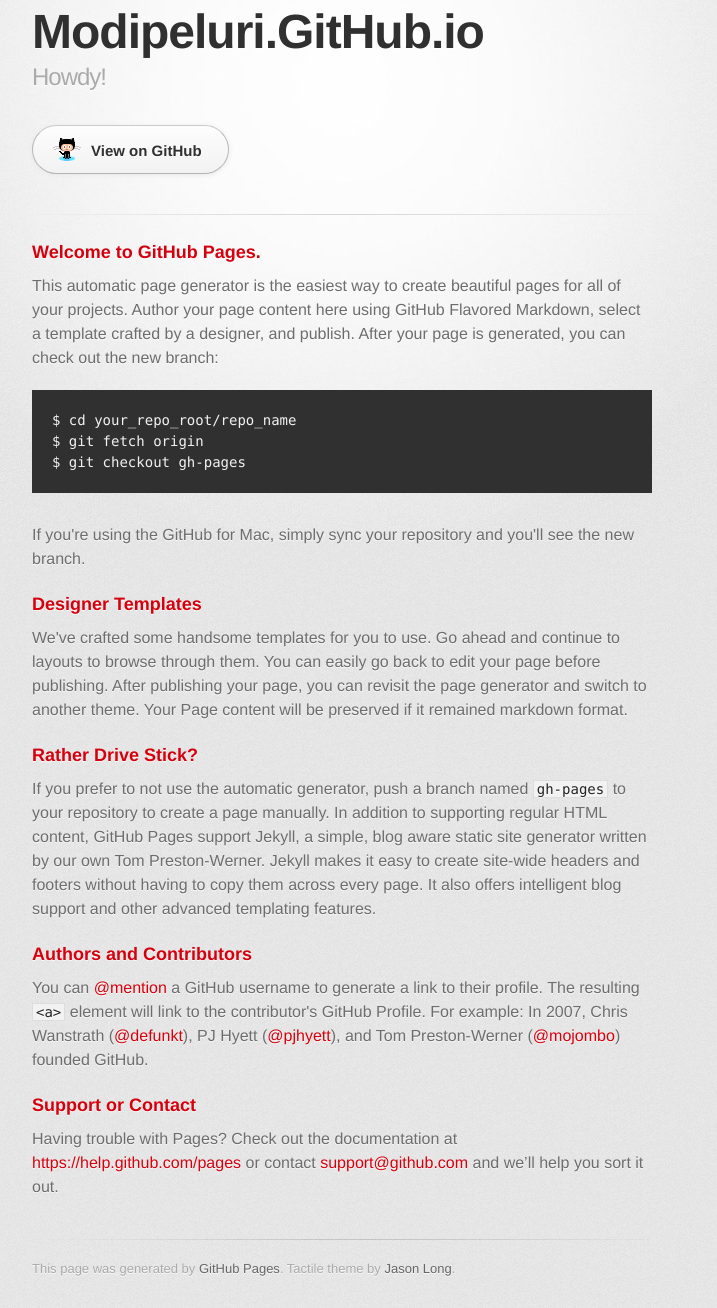
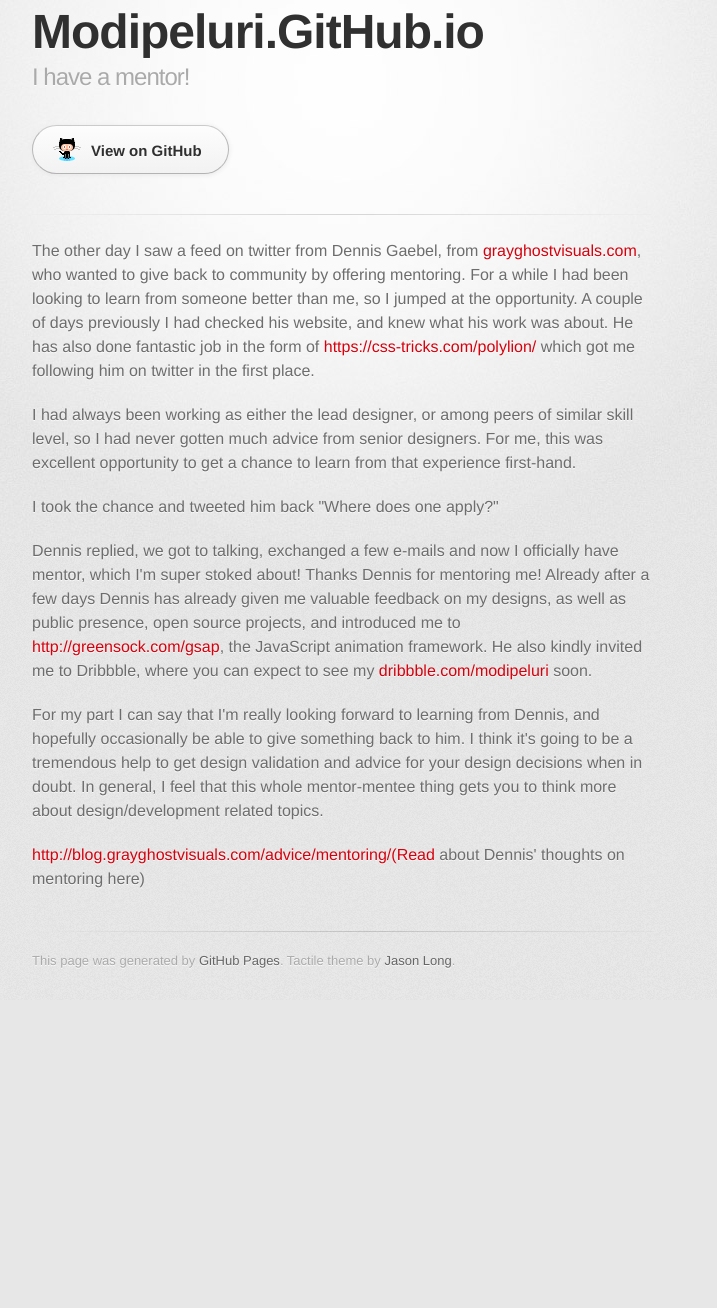
Before and after one commit to modipeluri/static.github.io, a plain HTML site: page index.html in a window 1280 px wide. Shown: the part 32-1340 px from the top of the page, without its empty margins (298-1015 px from the left). After the commit the page ends 1032 px from the top, so only its background shows below. Drawn offline with Linux system fonts and the light colour scheme; a web font is replaced by a local one.

Commit message:
Replace master branch with page content via GitHub

```diff
--- a/index.html
+++ b/index.html
@@ -19,7 +19,7 @@
 
         <header>
           <h1>Modipeluri.GitHub.io</h1>
-          <h2>Howdy!</h2>
+          <h2>I have a mentor!</h2>
         </header>
 
         <section id="downloads" class="clearfix">
@@ -29,37 +29,17 @@
         <hr>
 
         <section id="main_content">
-          <h3>
-<a id="welcome-to-github-pages" class="anchor" href="#welcome-to-github-pages" aria-hidden="true"><span class="octicon octicon-link"></span></a>Welcome to GitHub Pages.</h3>
+          <p>The other day I saw a feed on twitter from Dennis Gaebel, from  <a href="grayghostvisuals.com">grayghostvisuals.com</a>, who wanted to give back to community by offering mentoring. For a while I had been looking to learn from someone better than me, so I jumped at the opportunity. A couple of days previously I had checked his website, and knew what his work was about. He has also done fantastic job in the form of <a href="polylion">https://css-tricks.com/polylion/</a> which got me following him on twitter in the first place.</p>
 
-<p>This automatic page generator is the easiest way to create beautiful pages for all of your projects. Author your page content here using GitHub Flavored Markdown, select a template crafted by a designer, and publish. After your page is generated, you can check out the new branch:</p>
+<p>I had always been working as either the lead designer, or among peers of similar skill level, so I had never gotten much advice from senior designers. For me, this was excellent opportunity to get a chance to learn from that experience first-hand.</p>
 
-<pre><code>$ cd your_repo_root/repo_name
-$ git fetch origin
-$ git checkout gh-pages
-</code></pre>
+<p>I took the chance and tweeted him back "Where does one apply?"</p>
 
-<p>If you're using the GitHub for Mac, simply sync your repository and you'll see the new branch.</p>
+<p>Dennis replied, we got to talking, exchanged a few e-mails and now I officially have mentor, which I'm super stoked about! Thanks Dennis for mentoring me! Already after a few days Dennis has already given me valuable feedback on my designs, as well as public presence, open source projects, and introduced me to <a href="GSAP">http://greensock.com/gsap</a>, the JavaScript animation framework. He also kindly invited me to Dribbble, where you can expect to see my <a href="debut%20shot">dribbble.com/modipeluri</a> soon.</p>
 
-<h3>
-<a id="designer-templates" class="anchor" href="#designer-templates" aria-hidden="true"><span class="octicon octicon-link"></span></a>Designer Templates</h3>
+<p>For my part I can say that I'm really looking forward to learning from Dennis, and hopefully occasionally be able to give something back to him. I think it's going to be a tremendous help to get design validation and advice for your design decisions when in doubt. In general, I feel that this whole mentor-mentee thing gets you to think more about design/development related topics.</p>
 
-<p>We've crafted some handsome templates for you to use. Go ahead and continue to layouts to browse through them. You can easily go back to edit your page before publishing. After publishing your page, you can revisit the page generator and switch to another theme. Your Page content will be preserved if it remained markdown format.</p>
-
-<h3>
-<a id="rather-drive-stick" class="anchor" href="#rather-drive-stick" aria-hidden="true"><span class="octicon octicon-link"></span></a>Rather Drive Stick?</h3>
-
-<p>If you prefer to not use the automatic generator, push a branch named <code>gh-pages</code> to your repository to create a page manually. In addition to supporting regular HTML content, GitHub Pages support Jekyll, a simple, blog aware static site generator written by our own Tom Preston-Werner. Jekyll makes it easy to create site-wide headers and footers without having to copy them across every page. It also offers intelligent blog support and other advanced templating features.</p>
-
-<h3>
-<a id="authors-and-contributors" class="anchor" href="#authors-and-contributors" aria-hidden="true"><span class="octicon octicon-link"></span></a>Authors and Contributors</h3>
-
-<p>You can <a href="https://github.com/blog/821" class="user-mention">@mention</a> a GitHub username to generate a link to their profile. The resulting <code>&lt;a&gt;</code> element will link to the contributor's GitHub Profile. For example: In 2007, Chris Wanstrath (<a href="https://github.com/defunkt" class="user-mention">@defunkt</a>), PJ Hyett (<a href="https://github.com/pjhyett" class="user-mention">@pjhyett</a>), and Tom Preston-Werner (<a href="https://github.com/mojombo" class="user-mention">@mojombo</a>) founded GitHub.</p>
-
-<h3>
-<a id="support-or-contact" class="anchor" href="#support-or-contact" aria-hidden="true"><span class="octicon octicon-link"></span></a>Support or Contact</h3>
-
-<p>Having trouble with Pages? Check out the documentation at <a href="https://help.github.com/pages">https://help.github.com/pages</a> or contact <a href="mailto:support@github.com">support@github.com</a> and we’ll help you sort it out.</p>
+<p><a href="http://blog.grayghostvisuals.com/advice/mentoring/(Read">http://blog.grayghostvisuals.com/advice/mentoring/(Read</a> about Dennis' thoughts on mentoring here)</p>
         </section>
 
         <footer>
```
Also changed, not shown: params.json (+1 -1 lines).
